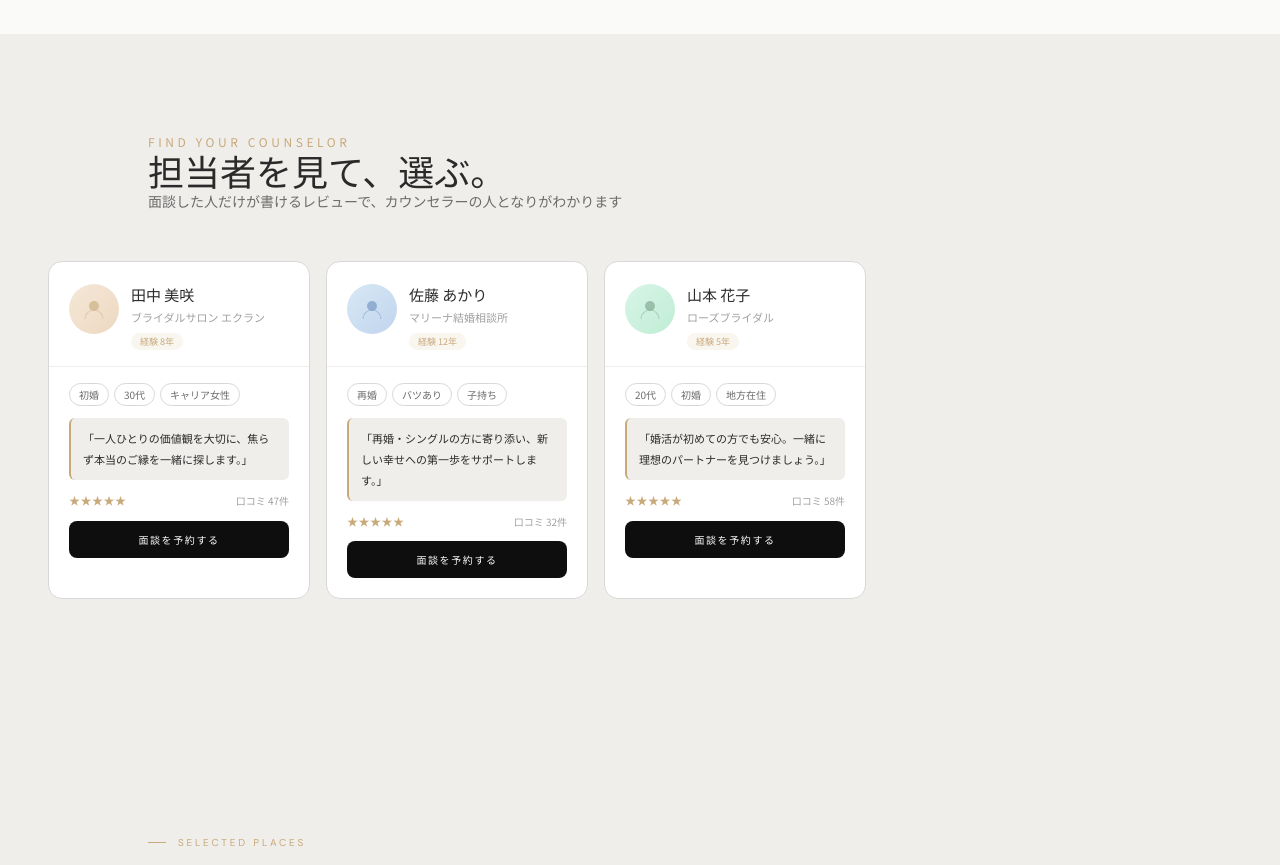
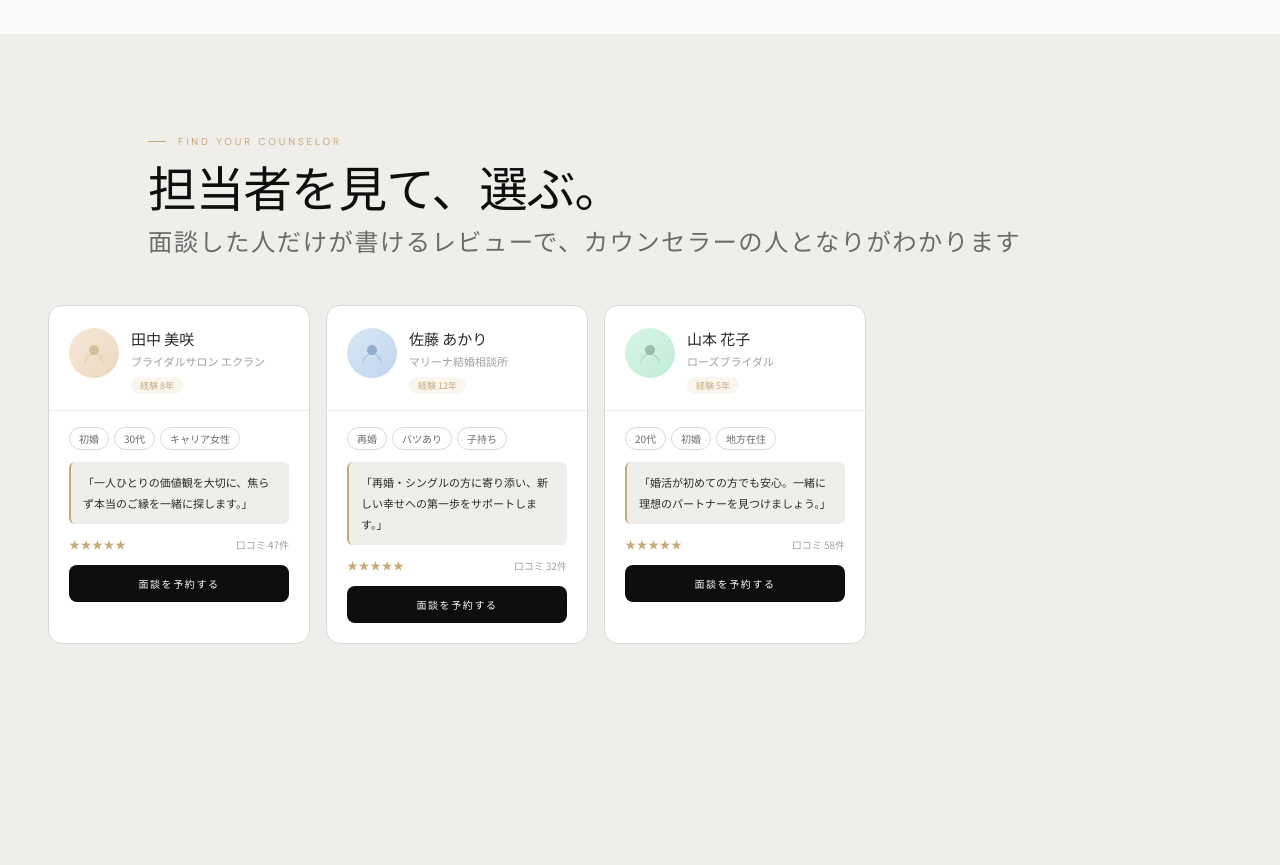
Before and after one commit to fffkbn84-ctrl/my-app, a Next.js app: page / in a window 1280 px wide. Shown: the part 2980-3845 px from the top of the page. Built offline with nearby package versions, Linux system fonts and the light colour scheme.

Commit message:
Align counselor section label/heading style with places and journey sections
Replace custom Tailwind heading classes with sec-label + sec-h + sec-h-jp
CSS classes to match the consistent section header pattern used throughout
the top page.

https://claude.ai/code/session_01AqgmbM4adzTCPeMS5Q4uhF

```diff
--- a/src/app/page.tsx
+++ b/src/app/page.tsx
@@ -380,18 +380,10 @@ export default function HomePage() {
         >
           {/* セクションヘッダー */}
           <div className="counselor-inner">
-            <p className="text-xs tracking-[0.3em] text-accent uppercase mb-4">
-              find your counselor
-            </p>
-            <h2
-              className="text-3xl md:text-4xl text-ink"
-              style={{ fontFamily: "var(--font-mincho)", marginBottom: 8 }}
-            >
+            <div className="sec-label">find your counselor</div>
+            <h2 className="sec-h">
               担当者を見て、選ぶ。
-              <span
-                className="block text-sm text-mid font-normal mt-2 leading-relaxed"
-                style={{ fontFamily: "var(--font-sans)" }}
-              >
+              <span className="sec-h-jp">
                 面談した人だけが書けるレビューで、カウンセラーの人となりがわかります
               </span>
             </h2>
```
